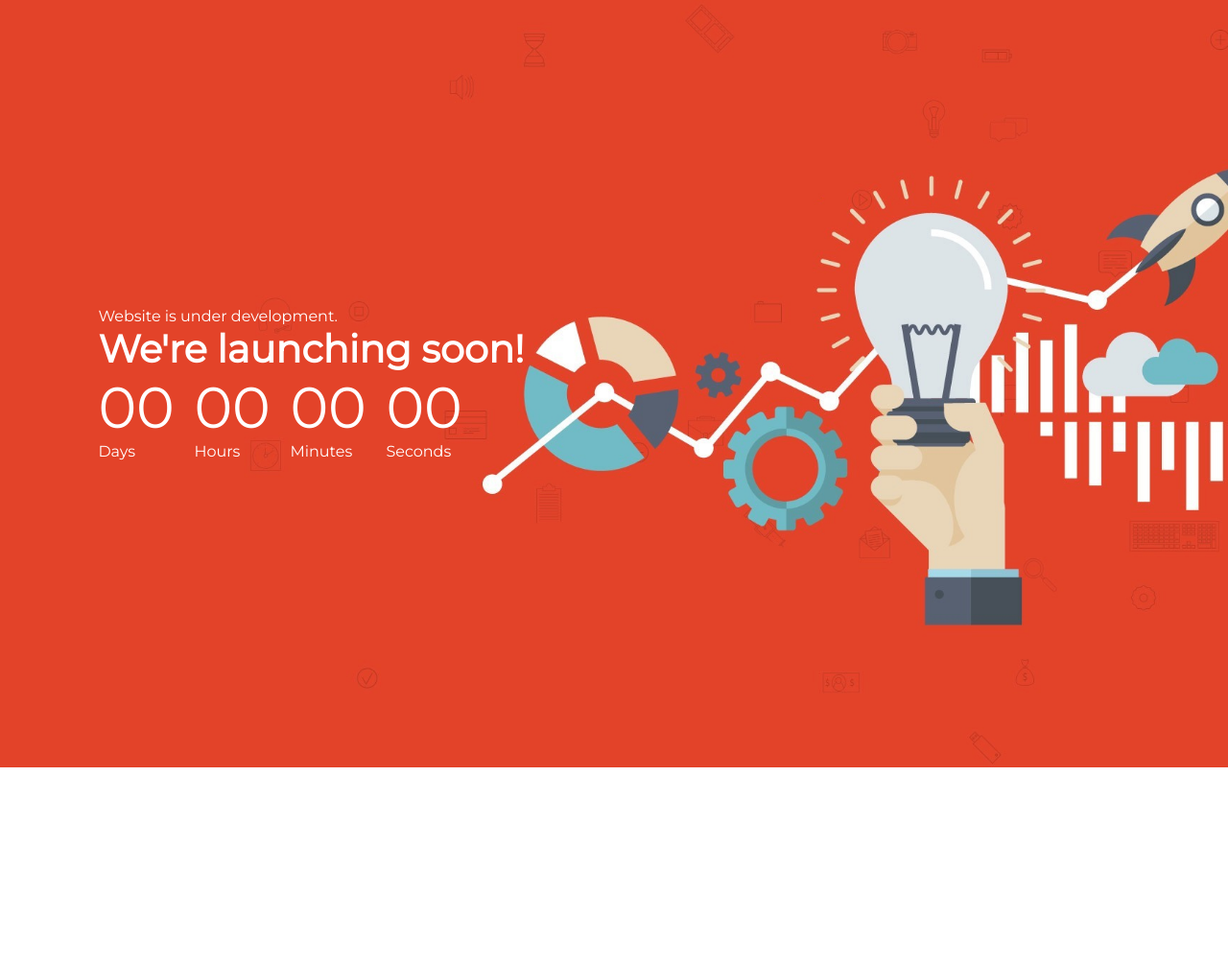
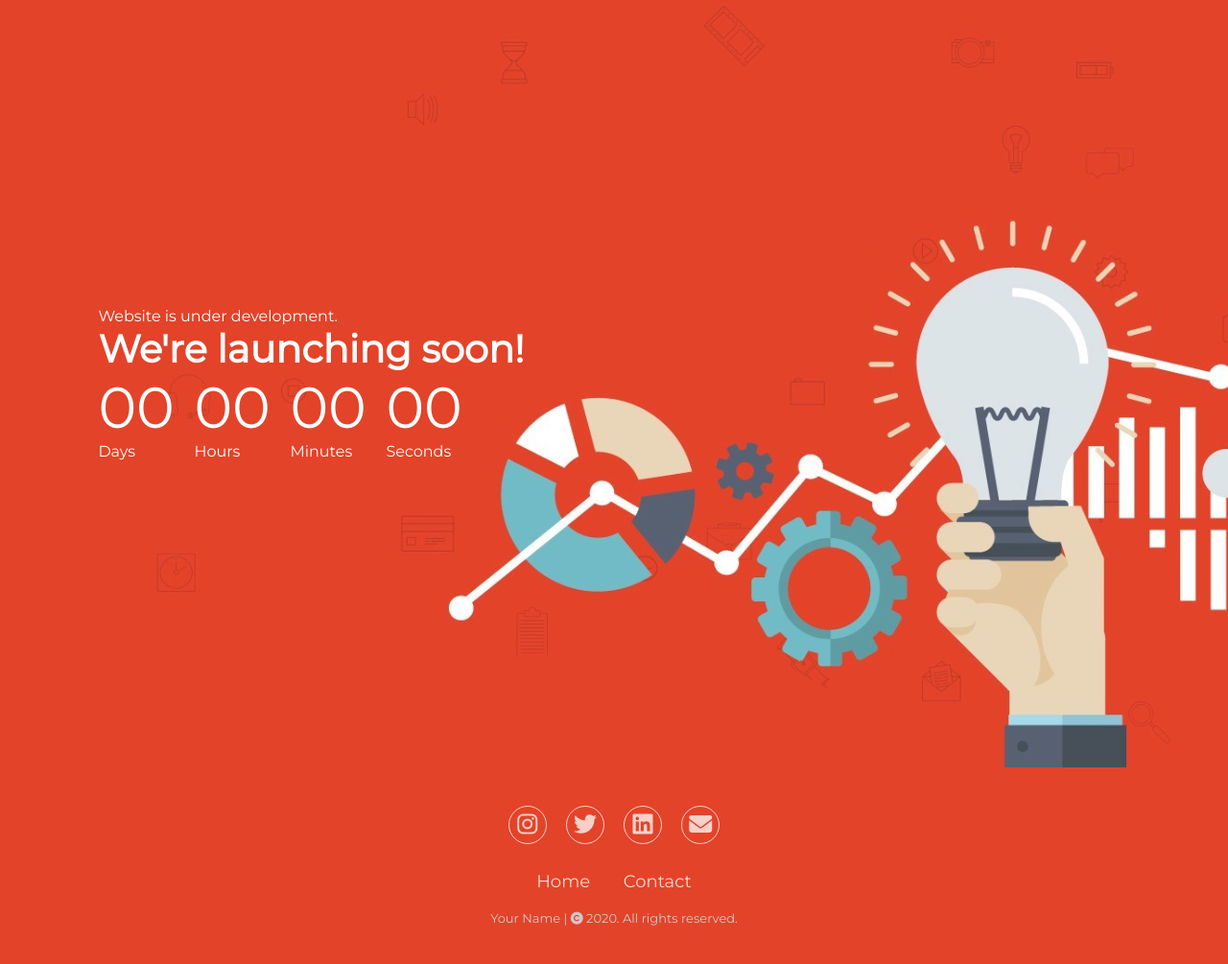
Before and after one commit to sammedsagare/Website-Under-Development-Template, a plain HTML site: page index.html in a window 1280 px wide. Shown: the whole page at 96% size. Before the commit the page ends 800 px from the top, so only its background shows below. Drawn offline with Linux system fonts and the light colour scheme.

Commit message:
added footer and changed bg color.

```diff
--- a/css/styles.css
+++ b/css/styles.css
@@ -46,12 +46,79 @@ body {
     background-position: center;
 }
 
+.footer {
+    color: white;
+    padding: 40px 0;
+    background-color: #e34329;
+}
+
+.footer .social {
+    text-align: center;
+    padding-bottom: 25px;
+    color: white;
+
+}
+
+.footer .social a {
+    font-size: 24px;
+    color: inherit;
+    border: 1px solid white;
+    width: 40px;
+    height: 40px;
+    line-height: 38px;
+    display: inline-block;
+    text-align: center;
+    border-radius: 50%;
+    margin: 0 8px;
+    opacity: 0.75;
+}
+
+.footer .social a:hover {
+    opacity: 1;
+}
+
+.footer ul {
+    margin-top: 0;
+    padding: 0;
+    list-style: none;
+    font-size: 18px;
+    line-height: 1.6;
+    margin-bottom: 0;
+    text-align: center;
+}
+
+.footer ul li a {
+    color: inherit;
+    text-decoration: none;
+    opacity: 0.8;
+}
+
+.footer ul li {
+    display: inline-block;
+    padding: 0 15px;
+}
+
+.footer ul li a:hover {
+    opacity: 1;
+}
+
+.footer .copyright {
+    margin-top: 15px;
+    text-align: center;
+    font-size: 13px;
+    color: rgb(204, 202, 202);
+}
+
+
 @media only screen and (max-width: 1125px) {
     body {
-        background-image: linear-gradient( #e34329, #000);
+      background-image: linear-gradient(to right, #e34329, #000);
      }
     .container {
         font-size: 15px;
+    }
+    .footer {
+        background-image: linear-gradient(to right, #e34329, #000);
     }
 }
 
--- a/index.html
+++ b/index.html
@@ -6,6 +6,7 @@
     <meta name="viewport" content="width=device-width, initial-scale=1.0" />
     <title>Website under development</title>
     <link rel="stylesheet" href="/css/styles.css" />
+    <link rel="stylesheet" href="https://cdnjs.cloudflare.com/ajax/libs/font-awesome/6.1.1/css/all.min.css" integrity="sha512-KfkfwYDsLkIlwQp6LFnl8zNdLGxu9YAA1QvwINks4PhcElQSvqcyVLLD9aMhXd13uQjoXtEKNosOWaZqXgel0g==" crossorigin="anonymous" referrerpolicy="no-referrer" />
     <link rel="icon" href="" />
     <!-- Add your Favicon here -->
     <link rel="preconnect" href="https://fonts.googleapis.com" />
@@ -44,6 +45,35 @@
         </div>
       </div>
     </div>
+    <div class="footer">
+      <div class="social">
+        <a href="#"
+          ><i class="fa-brands fa-instagram"></i
+        ></a>
+        <a href="#"
+          ><i class="fa-brands fa-twitter"></i
+        ></a>
+        <a href="#"
+          ><i class="fa-brands fa-linkedin"></i
+        ></a>
+        <a href="#"
+          ><i class="fa-solid fa-envelope"></i
+        ></a>
+      </div>
+
+      <ul class="list">
+        <li>
+          <a href="/">Home</a>
+        </li>
+        <li>
+          <a href="">Contact</a>
+        </li>
+      </ul>
+      <p class="copyright">
+        Your Name | <span><i class="fa-solid fa-copyright"></i></span> 2020.
+        All rights reserved.
+      </p>
+    </div>
 
     <script>
       const countdownDate = new Date("July 6, 2022  22:23:00").getTime(); // Change the date to your launch date.
```
